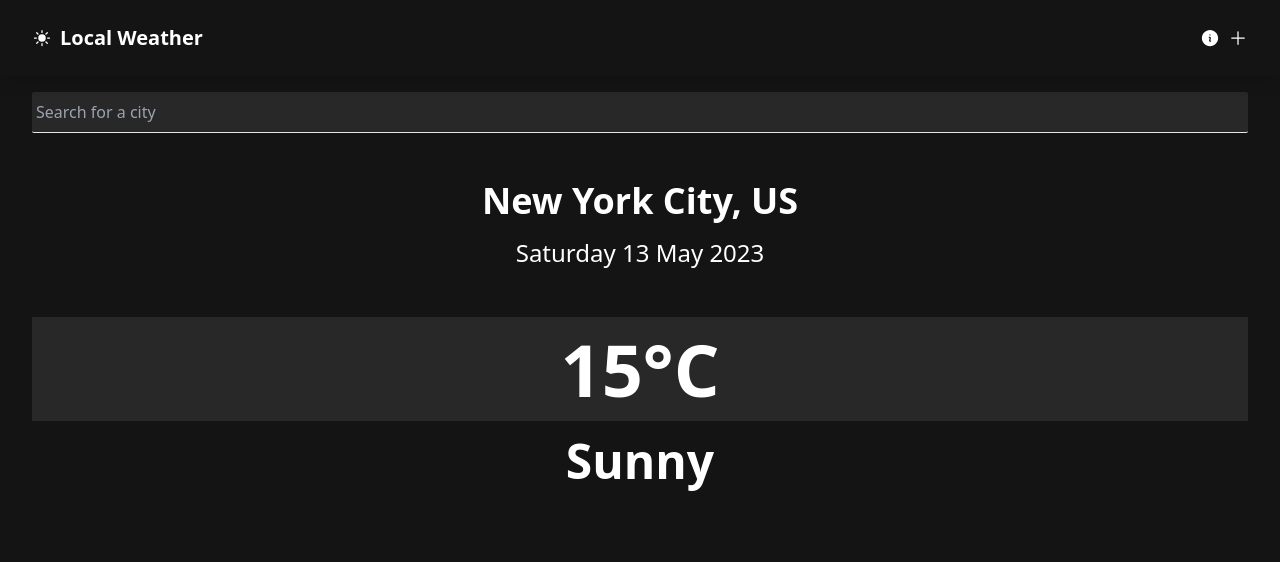
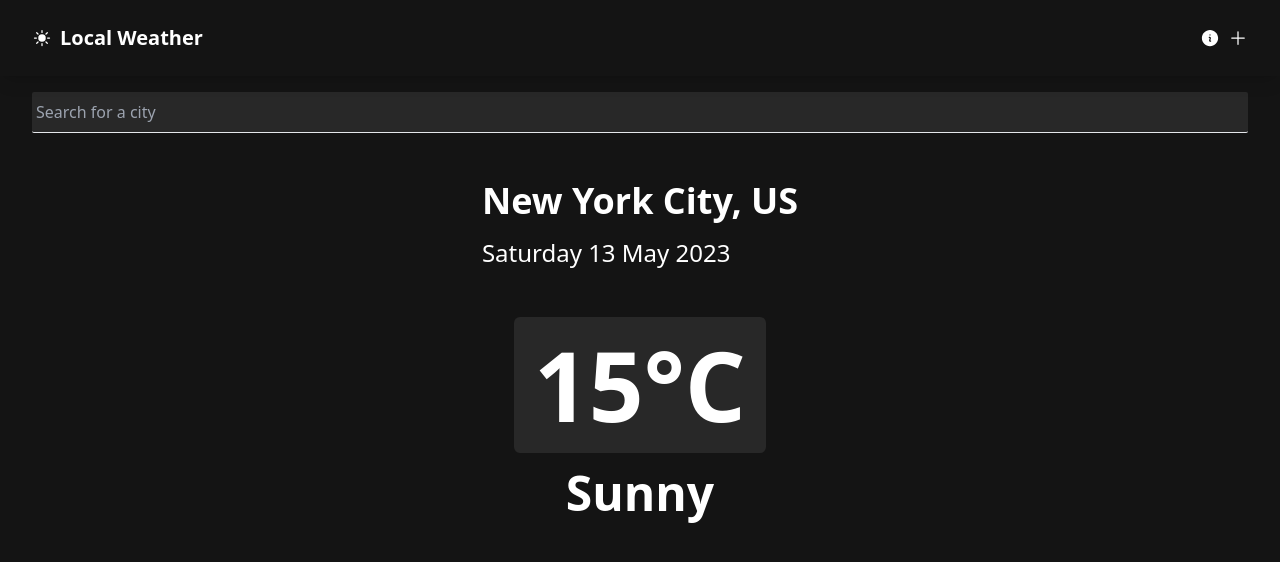
Before and after one commit to paresiqbal/react-weather, a React (Vite) app: page / in a window 1280 px wide. Shown: the top 562 px of the page. Built offline with nearby package versions, Linux system fonts and the light colour scheme.

Commit message:
Finishing style

```diff
--- a/src/pages/Dashboard.jsx
+++ b/src/pages/Dashboard.jsx
@@ -34,7 +34,7 @@ export default function Dashboard() {
   };
 
   return (
-    <main className="container text-white text-center">
+    <main className="container text-white ">
       <div className="pt-4 mb-8 relative">
         <input
           type="text"
@@ -42,13 +42,17 @@ export default function Dashboard() {
           className="py-2 px-1 w-full bg-weather-secondary border-b rounded-sm focus:border-weather-secondary focus:outline-none focus:shadow-[0px_1px_0_0_#004E71]"
         />
       </div>
-      <div className="flex flex-col gap-4 py-4">
-        <h1 className="text-4xl font-bold">New York City, US</h1>
-        <h2 className="text-2xl">{dateBuilder(new Date())}</h2>
-      </div>
-      <div className="flex flex-col gap-4 pt-8">
-        <div className="text-7xl font-bold p-4 bg-weather-secondary">15°C</div>
-        <h1 className="text-5xl font-bold">Sunny</h1>
+      <div className="flex flex-col items-center justify-center">
+        <div className="flex flex-col gap-4 py-4">
+          <h1 className="text-4xl font-bold">New York City, US</h1>
+          <h2 className="text-2xl">{dateBuilder(new Date())}</h2>
+        </div>
+        <div className="flex flex-col gap-4 pt-8">
+          <div className="text-8xl font-bold p-5 rounded-md bg-weather-secondary">
+            15°C
+          </div>
+        </div>
+        <h1 className="text-5xl font-bold pt-4">Sunny</h1>
       </div>
     </main>
   );
```
